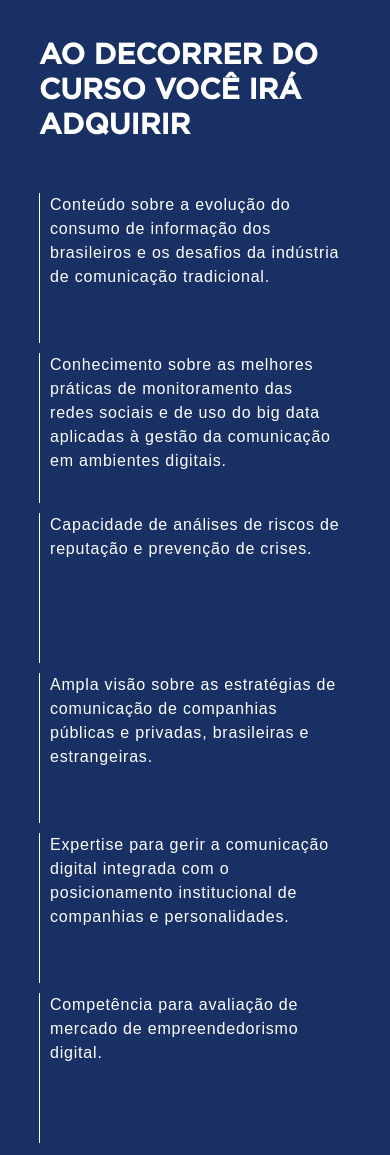
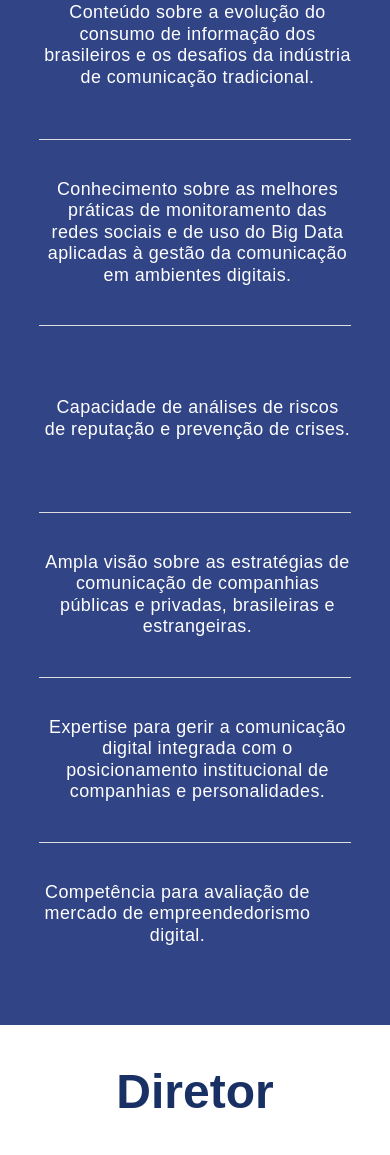
Before and after one commit to yanhill/mba-em-estrategia-de-comunicacao-aplicada, a PHP site: page / in a window 390 px wide. Shown: the part 2039-3194 px from the top of the page. Run offline with PHP 8.4, Linux system fonts and the light colour scheme.

Commit message:
Add files via upload

```diff
--- a/index.html
+++ b/index.html
@@ -10,8 +10,10 @@
         <link rel="stylesheet" href="style-part3.css">
         <link rel="stylesheet" href="style-part4.css">
         <link rel="stylesheet" href="style-part5.css">
+        <link rel="stylesheet" href="style-part6.css">
         <link rel="stylesheet" href="style-infobox.css">
         <link rel="stylesheet" href="style-header.css">
+
         <link href="https://fonts.googleapis.com/css2?family=Montserrat:wght@300;400;500;600;700&display=swap" rel="stylesheet">
     </head>
     <body>
@@ -103,19 +105,19 @@
 
                 <div class="modalidade-container">
                     <div class="inicio icon-container"><img src="img/inicio.svg" alt="" class="inicio"></div>
-                    <div class="inicio">Inicio</div>
+                    <div class="inicio">Início</div>
                     <div class="inicio">28/10/2020</div>
                 </div>
 
                 <div class="modalidade-container">
                     <div class="matriculas icon-container"></div>
-                    <div class="matriculas">Matriculas até</div>
+                    <div class="matriculas">Matrículas até</div>
                     <div class="matriculas">21/10/2020</div>
                 </div>
 
                 <div class="modalidade-container">
                     <div class="carga-horaria icon-container"><img src="img/duracao.svg" alt="" class="carga-icon"></div>
-                    <div class="carga-horaria">Carga horaria</div>
+                    <div class="carga-horaria">Carga horária</div>
                     <div class="carga-horaria">432 horas/aulas</span></div>
                 </div>
 
@@ -132,17 +134,17 @@
         <div class="part2-container">
             <div class="about-web-real">
                 <h1 class="title-about-web">As redes sociais estão levando o mercado de comunicação à maior transformação da sua história.</h1>
-                <p class="text-about-web">Conhecimentos e metodologias de sucesso se tornaram obsoletos em poucos anos e tanto  as companhias quanto os profissionais precisam revisar os seus posicionamentos, desenvolver novas habilidades e se preparar para esse mercado em constante mudança.</p>
+                <p class="text-about-web">Conhecimentos e metodologias de sucesso se tornaram obsoletos em poucos anos, e tanto as companhias quanto os profissionais precisam revisar os seus posicionamentos, desenvolver novas habilidades e se preparar para esse mercado em constante mudança.</p>
             </div>
-            <p class="about-web"></p>
+            <!-- <p class="about-web"></p> -->
         </div>
 
         <div class="all-3">
         <div class="part3-container">
-            <h1>Ao decorrer do curso você irá adquirir</h1>
+            <h1>Ao decorrer do curso, você irá adquirir</h1>
             <div class="carousel">
                 <div class="habilities"><p>Conteúdo sobre a evolução do consumo de informação dos brasileiros e os desafios da indústria de comunicação tradicional.</p></div>
-                <div class="habilities"><p>Conhecimento sobre as melhores práticas de monitoramento das redes sociais e de uso do big data aplicadas à gestão da comunicação em ambientes digitais.</div>
+                <div class="habilities"><p>Conhecimento sobre as melhores práticas de monitoramento das redes sociais e de uso do Big Data aplicadas à gestão da comunicação em ambientes digitais.</div>
                 <div class="habilities"><p>Capacidade de análises de riscos de reputação e prevenção de crises.</p></div>
                 <div class="habilities"><p>Ampla visão sobre as estratégias de comunicação de companhias públicas e privadas, brasileiras e estrangeiras.</p></div>
                 <div class="habilities"><p>Expertise para gerir a comunicação digital integrada com o posicionamento institucional de companhias e personalidades.</p></div>
@@ -151,6 +153,21 @@
         </div>
     </div>
 
+    <section class="part6-container">
+
+        <h1>Diretor</h1>
+
+        <div class="wrap-marco">
+        <figure class='gallery__item gallery__item--1'>
+            <img src="img/marco.png" class="gallery__img" alt="Image 1">
+            <div class="bio">
+                <div class="nome">Marco Aurelio Ruediger</div>
+                <div class="about">Fundador e diretor da FGV DAPP</div>
+            </div>
+        </figure>
+    </div>
+    </div>
+    </section>
 
     <section class="part5-container">
         <h1>Professores</h1>
@@ -162,7 +179,6 @@
                     <div class="nome">Bob Costa</div>
                     <div class="about">Sócio-fundador e presidente da Agência nova/sb <br> Formado em Administração Pública pela FGV EAESP</div>
                 </div>
-
             </figure>
 
             <figure class="gallery__item gallery__item--2">
@@ -375,7 +391,7 @@
                             <h2>Business Intelligence</h2>
                             <img src="img/arrow.svg" alt="" class="arrow">
                         </div>
-                        <p class="about-programa">Integração dos processos empresariais aos modelos de monitoramento e acompanhamento. Elaboração e implantação de indicadores e painéis de controle. Ferramentas de business intelligence e big data. Integração dos níveis tático e operacional à estratégia empresarial. Planejamento estratégico e metodologias de gestão estratégica.</p>
+                        <p class="about-programa">Integração dos processos empresariais aos modelos de monitoramento e acompanhamento. Elaboração e implantação de indicadores e painéis de controle. Ferramentas de business intelligence e Big Data. Integração dos níveis tático e operacional à estratégia empresarial. Planejamento estratégico e metodologias de gestão estratégica.</p>
                     </div>
                 </div>
 
@@ -419,7 +435,7 @@
                             <h2>Tópicos Avançados em Redes Sociais </h2>
                             <img src="img/arrow.svg" alt="" class="arrow">
                         </div>
-                        <p class="about-programa">Estruturas de organização e comunicação em redes sociais. Interlocução entre práticas culturais, pontos de vista e relações de poder para a produção, disseminação e recepção de informações no ambiente digital. Desinformação e ameaças à democracia: regulação, identificação e proteção. Fundamentos de linguística aplicada para a pesquisa em redes sociais e análise de big data. Procedimentos e métodos de pesquisa em plataformas digitais.</p>
+                        <p class="about-programa">Estruturas de organização e comunicação em redes sociais. Interlocução entre práticas culturais, pontos de vista e relações de poder para a produção, disseminação e recepção de informações no ambiente digital. Desinformação e ameaças à democracia: regulação, identificação e proteção. Fundamentos de linguística aplicada para a pesquisa em redes sociais e análise de Big Data. Procedimentos e métodos de pesquisa em plataformas digitais.</p>
                     </div>
                 </div>
 
--- a/style-header.css
+++ b/style-header.css
@@ -101,6 +101,7 @@
     .header-content {
         position: absolute;
         top: 25vh;
+        margin-left: 10vw;
     }
     .subtitle{
         font-size: 3vw;
@@ -143,18 +144,17 @@
 }
 
 @media only screen and (max-width: 570px) {
-
     .head-content{
         position: absolute;
         top: 25vh;
     }
-
     #primaryCover {
         background-image: url('img/capa-limpo-8.png');
     }
     .header-content{
         position: absolute;
         top: 25vh;
+        margin-left:10vw;
     }
     .agora-container{
         display: flex;
--- a/style-part3.css
+++ b/style-part3.css
@@ -1,26 +1,25 @@
-
-
 .part3-container {
     font-weight: 300;
     width: 55vw;
-    margin: 0 10vw;
     margin-bottom: 50px;
     padding: 80px 0;
-    display:flex;
+    font-size: 0.7em;
 }
 
 .part3-container .carousel{
     display: grid;
     grid-template-columns: repeat(2, 1fr);
     grid-template-rows: repeat(3, 1fr);
-    justify-items: center;
     text-align: left;
-    gap: 40px 10px;
+    gap: 20px;
 }
 
 .habilities p{
-    margin:0;
-    font-size: 1em;
+   margin:0;
+   font-size: 2em;
+   line-height: 1.2em;
+   width:90%;
+   padding-left: 15px;
 }
 
 .habilities:after{
@@ -29,24 +28,21 @@
     width: .4rem;
     height: .4rem;
     border-radius: 2px;
-    background-color: #314486;
-    transform: rotate(45deg) translate(-175%,75%);
+    transform: rotate(45deg) translate(0%,90%);
     background-color: white;
-    border: 1px solid white;
+    border: 1px solid #ccc;
 }
 
 .carousel .habilities {
-    padding: 10px;
-    margin:0;
     display: flex;
-    color: white;
-    min-height: 150px;
     justify-content: flex-start;
-    border-left: 1px solid white;
-    padding-top: 0;
     letter-spacing: 0.05em;
     font-weight: 300;
     line-height: 1.5em;
+    color: black;
+    border-left: 1px solid #ccc;
+    min-height: 100px;
+    align-items: center;
 }
 
 .part3-container h1{
@@ -55,71 +51,120 @@
     margin-right:30px;
     min-width: 300px;
     font-family: 'gotham-medium';
-    color: white;
+    color: #314486;
     text-align: left;
-    font-size: 2em;
+    font-size: 3em;
+    text-align:center;
     line-height: 1.2em;
+    margin: 0 10vw;
 }
 
 .all-3 {
-    background: #183063;
     z-index: -2;
 position: relative;
+margin-left: 10vw;
 }
 
 @media only screen and (max-width: 1200px) {
     .part3-container{
         width:auto;
         display:block;
+        padding: 0 10vw;
+    }
+    .all-3{
+        margin: 0;
+    }
+    .part3-container h1 {
+        color: #314486;
+        text-align: left;
+        font-size: 3rem;
+        padding:0;
+        margin:0;
+        padding-top:10vw;
+        margin:0;
     }
 
-    .part3-container h1 {
-        margin-right:0;
-        color: white;
-        text-transform: uppercase;
+    .habilities p{
         text-align: left;
+        padding-left: 5px;
     }
-
+    .part3-container .carousel {
+        gap: 20px 0;
+    }
     .carousel .habilities{
-        color: white;
-        border-left: 1px solid white;
+        padding: 40px;
+        align-items: center;
+        color: black;
+        padding-left: 10px;
+        margin-right: 0;
+    }
+    .habilities::after {
+        transform: rotate(45deg) translate(0%,250%);
     }
 }
 
 @media only screen and (max-width: 570px) {
+    div.habilities:nth-child(1) {
+        border-top: 0;
+       }
+
     .part3-container{
         display:block;
         padding: 40px 0;
         width: 100vw;
         margin: 0 0vw;
+        padding-top: 0;
+background: #314486;
+color: white;
+text-align: center;
+font-size: 0.7em;
     }
 
     .part3-container .carousel{
         grid-template-columns: repeat(1, 1fr);
-        gap: 10px;
         justify-items: left;
-        padding-left: 10vw;
+        gap:0;
+        text-align:center;
         padding: 0 10vw;
     }
 
     .carousel .habilities {
+        display: flex;
+        align-items: center;
+        margin:0;
+        border:none;
+        min-height:auto;
+        border-top: 1px solid #ddd;
+        padding: 10vw 0;
+        font-size: 0.8em;
     }
 
     .habilities::after{
         display: none;
     }
+    div.habilities:nth-child(1) {
+        border-top:none;
+       }
 
     .part3-container h1 {
         margin-right:0px;
-        font-size: 1.8em;
-        margin-left: 10vw;
-        overflow-y: auto;
-        text-align: left;
+        font-size: 3em;
+text-align: center;
+color: white;
+padding: 10vw 0;
+padding-bottom: 0;
     }
 
     div.habilities:nth-child(6) {
         padding-right: 40px;
     }
-
+    .all-3{
+        margin-left: 0;
+    }
+    .habilities p{
+        text-align:center;
+        width:auto;
+        color:white;
+    }
 
 }
--- a/style-part5.css
+++ b/style-part5.css
@@ -94,7 +94,7 @@ margin-bottom: none;
         padding:0;
     }
     .bio{
-        border-top: 1px solid #aaa;
+        border-bottom: 1px solid #aaa;
         padding-top:20px;
     }
     .nome{
@@ -108,6 +108,9 @@ margin-bottom: none;
     figure.gallery__item:nth-child(18) > div:nth-child(2) {
         border-bottom: 1px solid #999;
        }
+       figure.gallery__item:last-childs > div:nth-child(2) {
+        border-bottom: 1px solid #aaa;
+       }
 
 
 }
--- /dev/null
+++ b/style-part6.css
@@ -0,0 +1,35 @@
+.part6-container > h1:nth-child(1) {
+    margin-left: 10vw;
+    margin-top: 5vh;
+    text-align: left;
+    font-size: 3em;
+    color: #183063;
+}
+.wrap-marco {
+    display: flex;
+    justify-content: center;
+   }
+
+.wrap-marco > .gallery__item{
+    display:flex;
+}
+
+.wrap-marco .gallery__img{
+    border:none;
+}
+.part6-container {
+    margin-bottom: 50px;
+    }
+
+    .wrap-marco > figure:nth-child(1) {
+        border: none;
+        border-bottom: solid 1px #ccc;
+       }
+
+
+@media only screen and (max-width: 1200px) {
+    .part6-container > h1:nth-child(1) {
+    margin: 10vw 5vh;
+    text-align: center;
+}
+}
```
Also changed, not shown: style-part2.css (+51 -56 lines).
